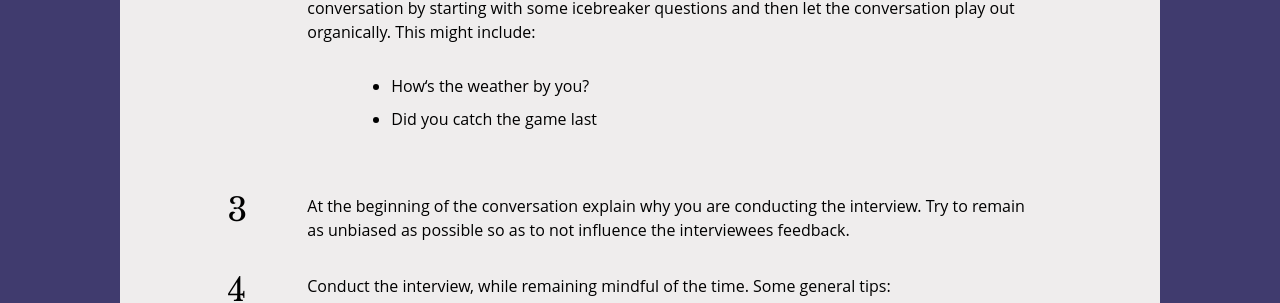
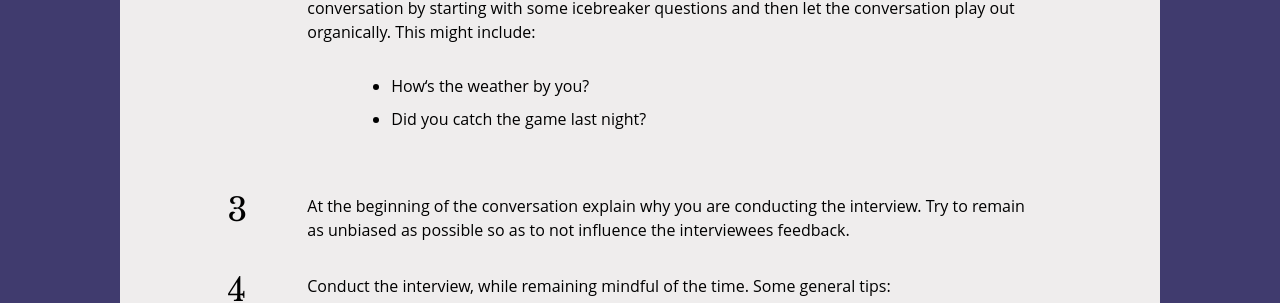
Before and after one commit to open-design-kit/opendesignkit, a Jekyll site: the page built from _methods/interviews.md, in a window 1280 px wide and 900 px high, scrolled down 1135 px. Shown: the part 152-455 px from the top of the window. Built offline with Jekyll 4.4.1, drawn with Linux system fonts in a browser that asks for light colours.

Commit message:
fixing typo

```diff
--- a/_methods/interviews.md
+++ b/_methods/interviews.md
@@ -34,7 +34,7 @@ Small (1 - 2 hours); this could go much longer, so be conscious of the clock.
 2. Think through your questions in advance of your conversation. What do you want to know? Basically you want to come away knowing what problem will need to solve  and who that’s a problem for. Identify any assumptions that you might have going into the interviews and document them in a text document ([Google Docs](https://docs.google.com), [Etherpad](http://etherpad.org), or even [GitHub](https://github.com/)) to refer to after the interviews.  Considering that you might be using the interviews to develop other artifacts such as personas, any kind of contextual information about the interviewee might be relevant. Set up the conversation by starting with some icebreaker questions and then let the conversation play out organically. This might include:
 
     - How‘s the weather by you?
-    - Did you catch the game last
+    - Did you catch the game last night?
 
 
 3. At the beginning of the conversation explain why you are conducting the interview. Try to remain as unbiased as possible so as to not influence the interviewees feedback.
```
